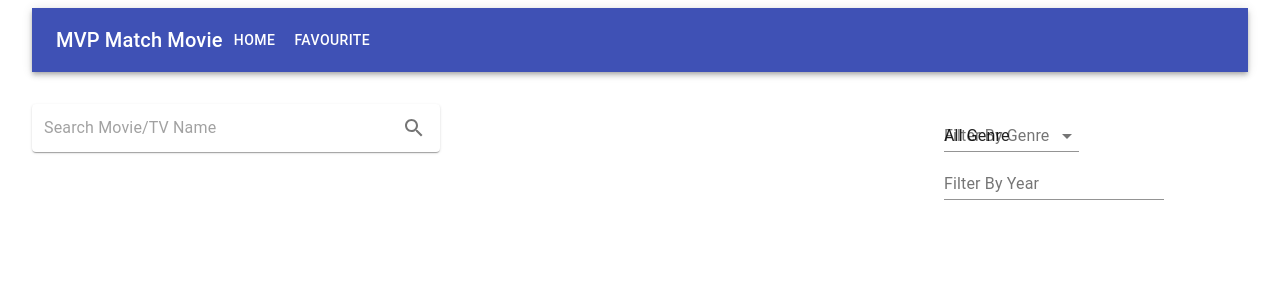
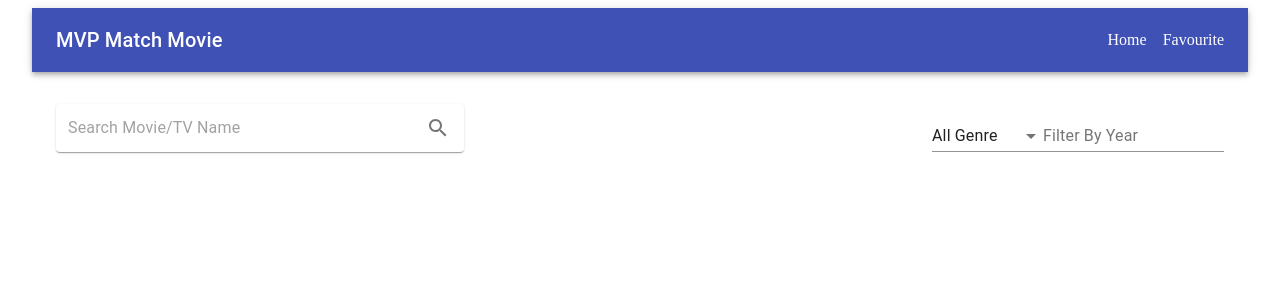
Before and after one commit to mgorabbani/react-movie-example, a React (Create React App) app: page / in a window 1280 px wide. Shown: the top 300 px of the page. Built offline with nearby package versions, Linux system fonts and the light colour scheme.

Commit message:
clean up UI

```diff
--- a/package.json
+++ b/package.json
@@ -43,5 +43,8 @@
       "last 1 firefox version",
       "last 1 safari version"
     ]
+  },
+  "devDependencies": {
+    "@types/react-router-dom": "^5.1.8"
   }
 }
--- a/src/App.tsx
+++ b/src/App.tsx
@@ -7,13 +7,24 @@ import {
   makeStyles,
   Toolbar,
   Typography,
+  Link,
 } from '@material-ui/core'
+import {
+  BrowserRouter as Router,
+  Switch,
+  Route,
+  Link as RouterLink,
+} from 'react-router-dom'
+
 import MovieItem from './components/MovieItem'
 import SearchBar from './components/SearchBar'
 import Api from './utils/api'
 import Dropdown from './components/FilterDropdown'
 import FilterYearInput from './components/FilterYearInput'
 import { filterBy } from './utils/common'
+import Home from './pages/Home'
+import HomePage from './pages/Home'
+import { FavoritePage } from './pages/Favourite'
 
 const useStyles = makeStyles((theme) => ({
   root: {
@@ -22,10 +33,17 @@ const useStyles = makeStyles((theme) => ({
   header: {
     margin: theme.spacing(4, 0),
   },
+  logo: {
+    flexGrow: 1,
+  },
   paper: {
     padding: theme.spacing(2),
     textAlign: 'center',
     color: theme.palette.text.secondary,
+  },
+  link: {
+    color: '#fff',
+    marginLeft: theme.spacing(2),
   },
 }))
 
@@ -59,47 +77,44 @@ function App() {
   }, [genreId, year])
 
   return (
+    <Router>
       <Container>
         <AppBar position='static'>
           <Toolbar>
-          <Typography variant='h6'>MVP Match Movie</Typography>
-          <Button color='inherit'>Home</Button>
-          <Button color='inherit'>Favourite</Button>
+            <Typography variant='h6' className={classes.logo}>
+              MVP Match Movie
+            </Typography>
+            <Grid>
+              <Link
+                to='/'
+                component={RouterLink}
+                underline='none'
+                className={classes.link}
+              >
+                Home
+              </Link>
+              <Link
+                to='/favourite'
+                component={RouterLink}
+                className={classes.link}
+                underline='none'
+              >
+                Favourite
+              </Link>
+            </Grid>
           </Toolbar>
         </AppBar>
 
-      <Grid container justifyContent='space-between' className={classes.header}>
-        <Grid item md={4}>
-          <SearchBar setSearchValue={setSearchValue} />
-        </Grid>
-        <Grid item md={3}>
-          <Grid container>
-            <Dropdown setGenreId={setGenreId} genreId={genreId} />
-            <FilterYearInput setYear={setYear} year={year} />
-          </Grid>
-        </Grid>
-      </Grid>
-
-      <Grid container spacing={3}>
-        {filteredList?.map(
-          ({ id, original_title, genre_ids, poster_path, release_date }) => {
-            return (
-              <Grid item xs={3} key={id}>
-                <MovieItem
-                  {...{
-                    id,
-                    original_title,
-                    genre_ids,
-                    poster_path,
-                    release_date,
-                  }}
-                />
-              </Grid>
-            )
-          },
-        )}
-      </Grid>
+        <Switch>
+          <Route exact path='/'>
+            <HomePage />
+          </Route>
+          <Route exact path='/favourite'>
+            <FavoritePage />
+          </Route>
+        </Switch>
       </Container>
+    </Router>
   )
 }
 
--- a/src/components/FilterDropdown.tsx
+++ b/src/components/FilterDropdown.tsx
@@ -7,11 +7,9 @@ type DropdownType = {
   genreId?: string
 }
 const Dropdown: React.FC<DropdownType> = ({ setGenreId, genreId }) => (
-  <div>
   <TextField
     id='filled-select-currency-native'
     select
-      label='Filter By Genre'
     value={genreId}
     onChange={(e) => {
       setGenreId(e.currentTarget.value)
@@ -29,7 +27,6 @@ const Dropdown: React.FC<DropdownType> = ({ setGenreId, genreId }) => (
       </option>
     ))}
   </TextField>
-  </div>
 )
 
 export default Dropdown
--- a/src/components/FilterYearInput.tsx
+++ b/src/components/FilterYearInput.tsx
@@ -6,7 +6,6 @@ type DropdownType = {
   year?: string
 }
 const FilterYearInput: React.FC<DropdownType> = ({ setYear, year }) => (
-  <div>
   <TextField
     label='Filter By Year'
     value={year}
@@ -14,7 +13,6 @@ const FilterYearInput: React.FC<DropdownType> = ({ setYear, year }) => (
       setYear(e.currentTarget.value)
     }}
   ></TextField>
-  </div>
 )
 
 export default FilterYearInput
--- /dev/null
+++ b/src/pages/Favourite.tsx
@@ -0,0 +1,80 @@
+import React, { useEffect, useState } from 'react'
+import {
+  AppBar,
+  Button,
+  Container,
+  Grid,
+  makeStyles,
+  Toolbar,
+  Typography,
+} from '@material-ui/core'
+
+import MovieItem from '../components/MovieItem'
+import SearchBar from '../components/SearchBar'
+import Api from '../utils/api'
+import Dropdown from '../components/FilterDropdown'
+import FilterYearInput from '../components/FilterYearInput'
+import { filterBy } from '../utils/common'
+
+const useStyles = makeStyles((theme) => ({
+  root: {
+    flexGrow: 1,
+  },
+  body: {
+    margin: theme.spacing(4, 0),
+  },
+  paper: {
+    padding: theme.spacing(2),
+    textAlign: 'center',
+    color: theme.palette.text.secondary,
+  },
+}))
+
+export const FavoritePage = () => {
+  const classes = useStyles()
+  const [list, setList] = useState([])
+
+  useEffect(() => {
+    const favouriteItem = localStorage.getItem('favourite') || ''
+
+    console.log(Object.values(JSON.parse(favouriteItem)))
+
+    setList(Object.values(JSON.parse(favouriteItem)))
+  }, [])
+
+  const hanldeRemoveFavourite = (id: string) => {
+    const favouriteMovies = localStorage.getItem('favourite') || ''
+
+    let parsedFavourite: Record<string, any> = {}
+    if (favouriteMovies) {
+      parsedFavourite = JSON.parse(favouriteMovies)
+    }
+
+    delete parsedFavourite[id]
+    localStorage.setItem('favourite', JSON.stringify(parsedFavourite))
+  }
+
+  return (
+    <Container className={classes.body}>
+      <Grid container spacing={3}>
+        {list?.map(
+          ({ id, original_title, genre_ids, poster_path, release_date }) => {
+            return (
+              <Grid item xs={3} key={id}>
+                <MovieItem
+                  {...{
+                    id,
+                    original_title,
+                    genre_ids,
+                    poster_path,
+                    release_date,
+                  }}
+                />
+              </Grid>
+            )
+          },
+        )}
+      </Grid>
+    </Container>
+  )
+}
--- /dev/null
+++ b/src/pages/Home.tsx
@@ -0,0 +1,103 @@
+import React, { useEffect, useState } from 'react'
+import {
+  AppBar,
+  Button,
+  Container,
+  Grid,
+  makeStyles,
+  Toolbar,
+  Typography,
+} from '@material-ui/core'
+
+import MovieItem from '../components/MovieItem'
+import SearchBar from '../components/SearchBar'
+import Api from '../utils/api'
+import Dropdown from '../components/FilterDropdown'
+import FilterYearInput from '../components/FilterYearInput'
+import { filterBy } from '../utils/common'
+
+const useStyles = makeStyles((theme) => ({
+  root: {
+    flexGrow: 1,
+  },
+  header: {
+    margin: theme.spacing(4, 0),
+  },
+  filter: {
+    display: 'flex',
+    alignItems: 'flex-end',
+  },
+  paper: {
+    padding: theme.spacing(2),
+    textAlign: 'center',
+    color: theme.palette.text.secondary,
+  },
+}))
+
+function HomePage() {
+  const classes = useStyles()
+  const [searchValue, setSearchValue] = useState('')
+  const [genreId, setGenreId] = useState('')
+  const [year, setYear] = useState('')
+  const [list, setList] = useState([])
+  const [filteredList, setFilteredList] = useState([])
+
+  useEffect(() => {
+    if (searchValue) {
+      Api.get('/search/movie', { params: { query: searchValue } }).then((r) => {
+        setList(r.data.results)
+        setFilteredList(r.data.results)
+      })
+    }
+  }, [searchValue])
+
+  useEffect(() => {
+    console.log(year, genreId)
+
+    if (year || genreId) {
+      const filterdList = filterBy(genreId, year, list)
+      setFilteredList(filterdList)
+      console.log(filterdList)
+    } else {
+      setFilteredList(list)
+    }
+  }, [genreId, year])
+
+  return (
+    <Container>
+      <Grid container justifyContent='space-between' className={classes.header}>
+        <Grid item md={4}>
+          <SearchBar setSearchValue={setSearchValue} />
+        </Grid>
+        <Grid item md={3}>
+          <div className={classes.filter}>
+            <Dropdown setGenreId={setGenreId} genreId={genreId} />
+            <FilterYearInput setYear={setYear} year={year} />
+          </div>
+        </Grid>
+      </Grid>
+
+      <Grid container spacing={3}>
+        {filteredList?.map(
+          ({ id, original_title, genre_ids, poster_path, release_date }) => {
+            return (
+              <Grid item xs={3} key={id}>
+                <MovieItem
+                  {...{
+                    id,
+                    original_title,
+                    genre_ids,
+                    poster_path,
+                    release_date,
+                  }}
+                />
+              </Grid>
+            )
+          },
+        )}
+      </Grid>
+    </Container>
+  )
+}
+
+export default HomePage
```
Also changed, not shown: 1 other file (tests, documents, lock files or other folders). Lines whose indentation alone changed are shown as unchanged.
